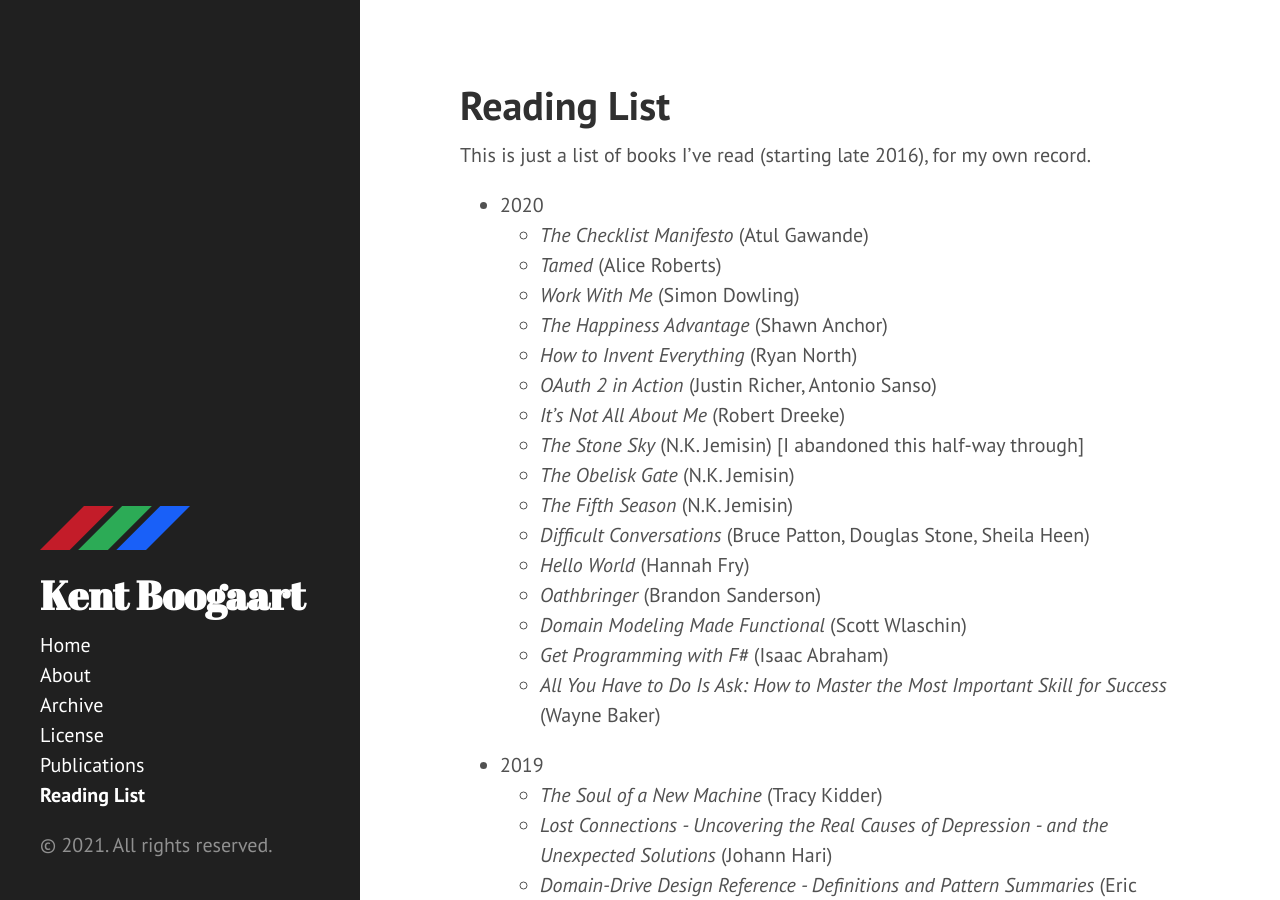
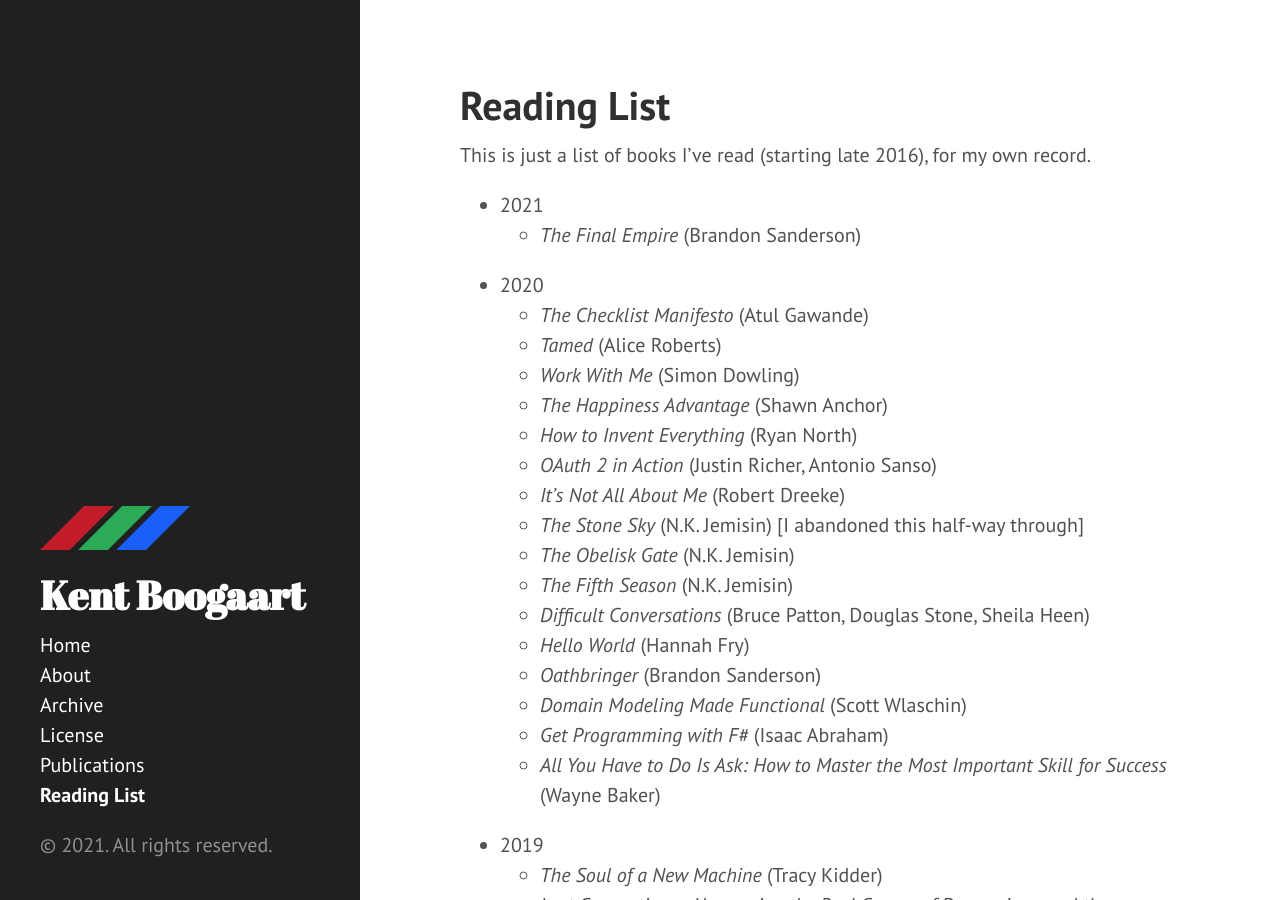
Before and after one commit to kentcb/kentcb.github.io, a Jekyll site: the page built from reading-list.md, in a window 1280 px wide and 900 px high. Built offline with Jekyll 4.4.1, drawn with Linux system fonts in a browser that asks for light colours; nearby versions of some CDN libraries.

Commit message:
Add The Final Empire

```diff
--- a/reading-list.md
+++ b/reading-list.md
@@ -5,6 +5,8 @@ sidebar: true
 ---
 This is just a list of books I've read (starting late 2016), for my own record.
 
+* 2021
+    * _The Final Empire_ (Brandon Sanderson)
 * 2020
     * _The Checklist Manifesto_ (Atul Gawande)
     * _Tamed_ (Alice Roberts)
```
